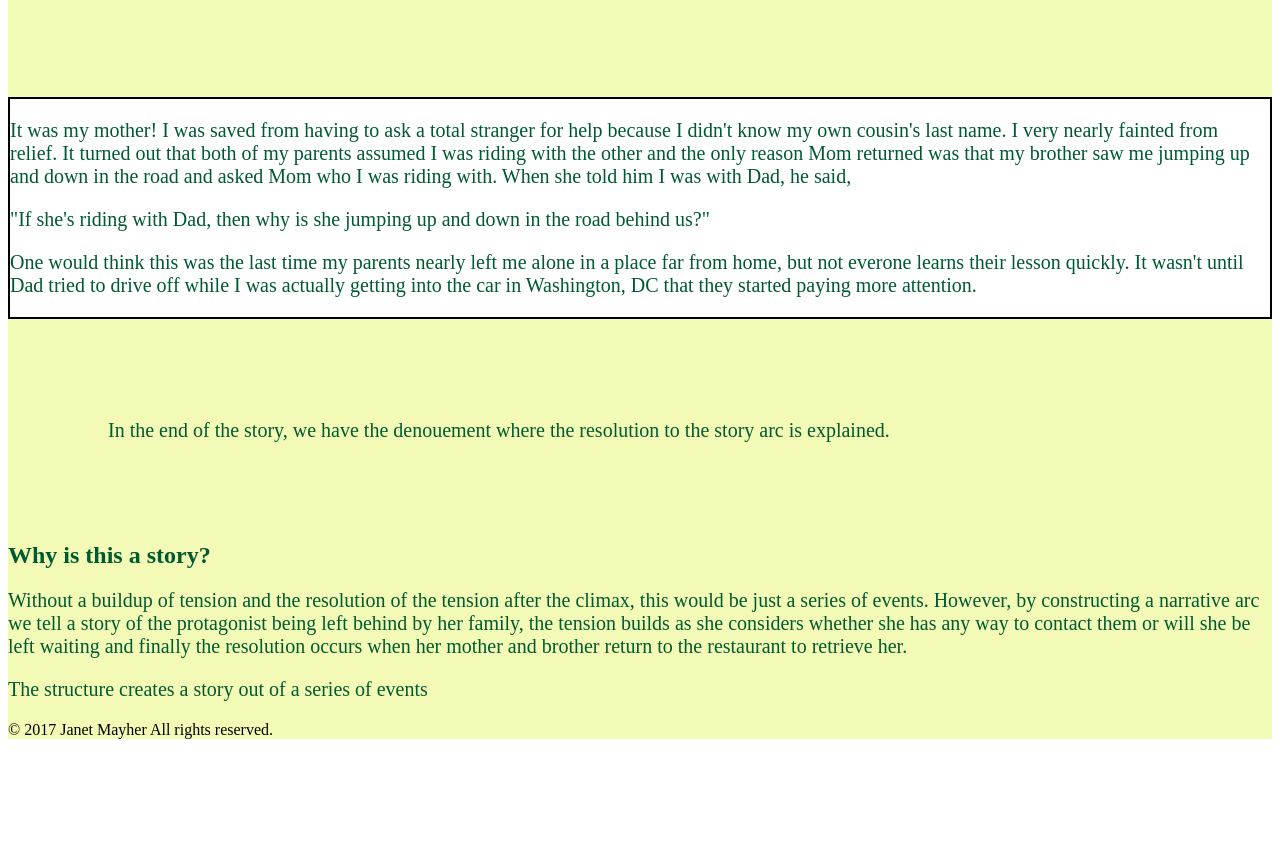
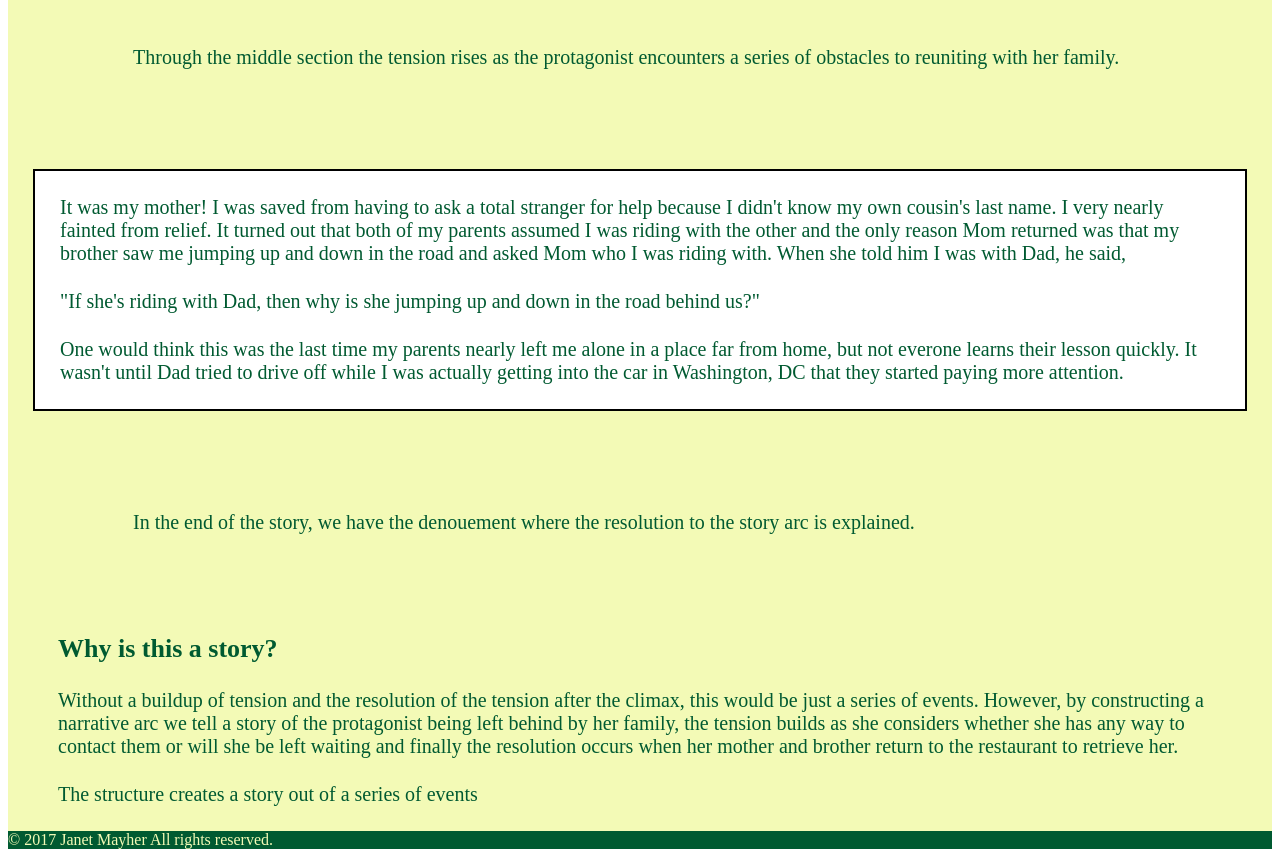
Before and after one commit to jlmayher/html-me-something, a plain HTML site: page index.html in a window 1280 px wide. Shown: the part 1626-2483 px from the top of the page. Before the commit the page ends 2373 px from the top, so only its background shows below. Drawn offline with Linux system fonts and the light colour scheme.

Commit message:
small change

```diff
--- a/styles.css
+++ b/styles.css
@@ -5,13 +5,24 @@ h1 {
     margin-right: 10;
 }
 h2 {
+    font-size: 26px;
     color: #005A31;
+    margin-left: 25px;
 }
 p {
-    font-size: 20px
+    font-size: 20px;
+    margin: 25px;
 }
 main {
     background-color: #F3FAB6;
+}
+article {
+    margin-left: 25px;
+    margin-right: 25px;
+}
+footer {
+    background-color: #005A31;
+    color: #F3FAB6;
 }
 a:hover{
      text-decoration:none;
@@ -23,6 +34,7 @@ a:hover{
     font-size: 24px;
     color: #F3FAB6;
     background-color: #005A31;
+    text-align: center;
 }
 
 #story {
@@ -34,6 +46,7 @@ a:hover{
      font-family: Verdana;
      text-align: top;
      margin-bottom:100;
+     margin-left: 25px;
  }
 
 #beginning {
```
